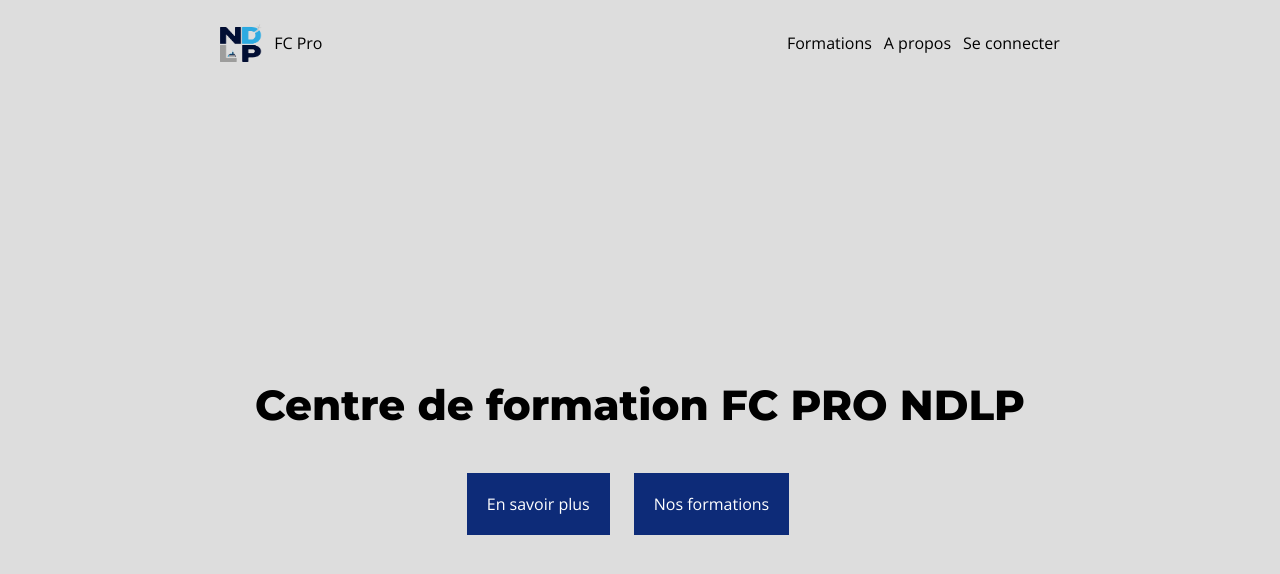
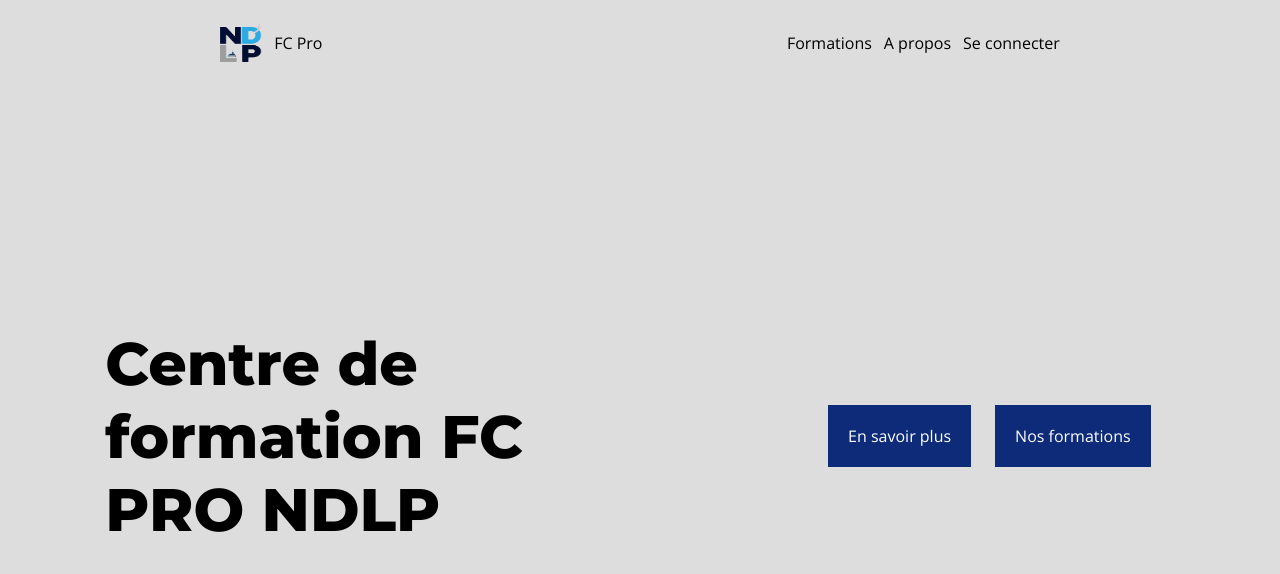
Before and after one commit to geekcatfr/projet-premiere-annee, a React (Vite) app in the folder client/: page / in a window 1280 px wide. Shown: the top 574 px of the page. Built offline with nearby package versions, Linux system fonts and the light colour scheme.

Commit message:
Changement

```diff
--- a/client/src/App.css
+++ b/client/src/App.css
@@ -4,8 +4,12 @@ div.container {
 
 .first-page-content {
   display: flex;
-  flex-flow: column;
-  justify-content: center;
+  justify-content: space-around;
+  align-items: center;
+}
+
+.container {
+  display:flex;
   align-items: center;
 }
 
@@ -13,7 +17,8 @@ div.container {
   font-family: Montserrat;
   font-style: normal;
   font-weight: bold;
-  font-size: 96px;
+  font-size: 60px;
+  width: 40%;
 }
 
 .button {
@@ -32,7 +37,7 @@ div.container {
   margin-right: 24px;
 }
 
-@media screen and (min-width: 400px) {
+@media screen and (max-width: 400px) {
   .first-page-title {
     font-size: 42px;
   }
```
